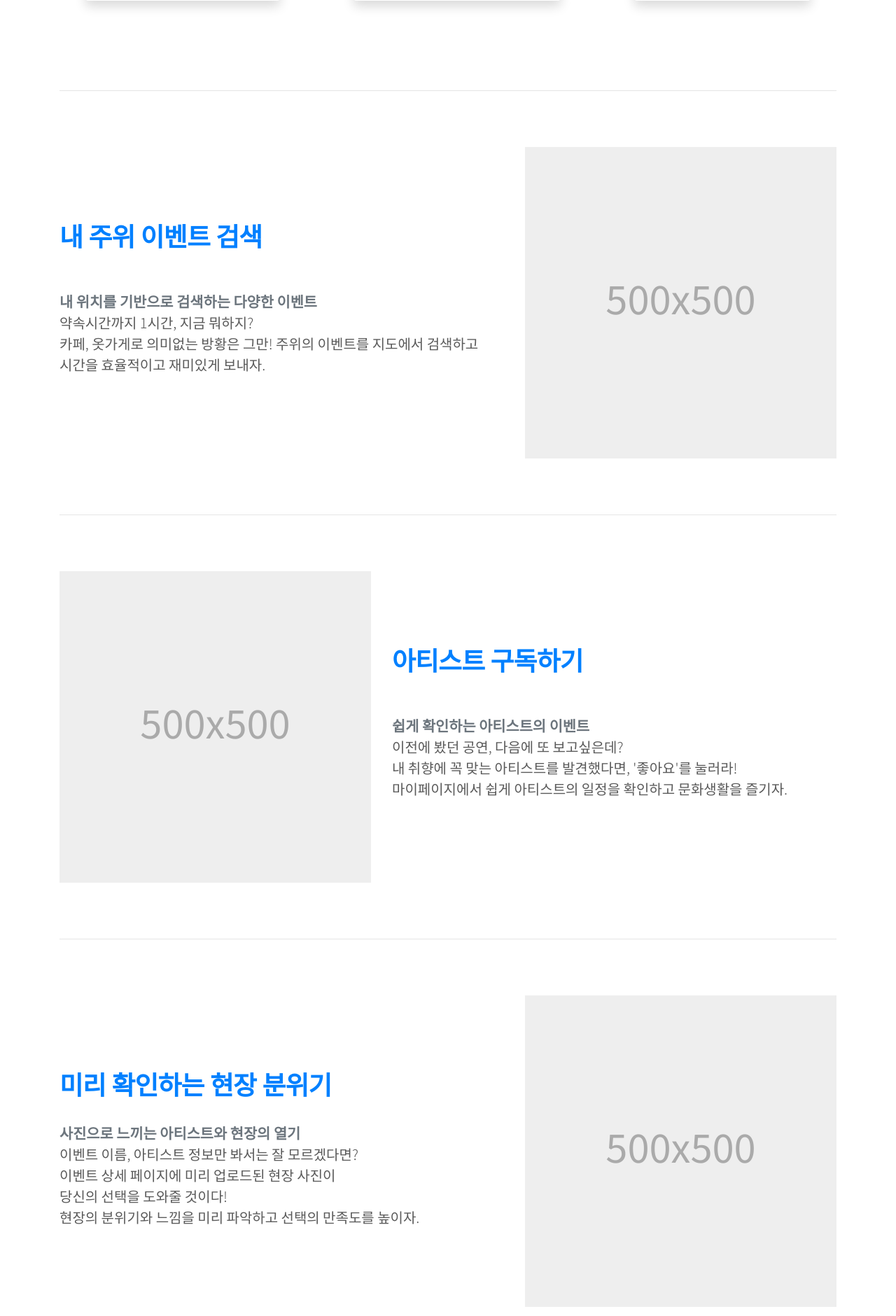
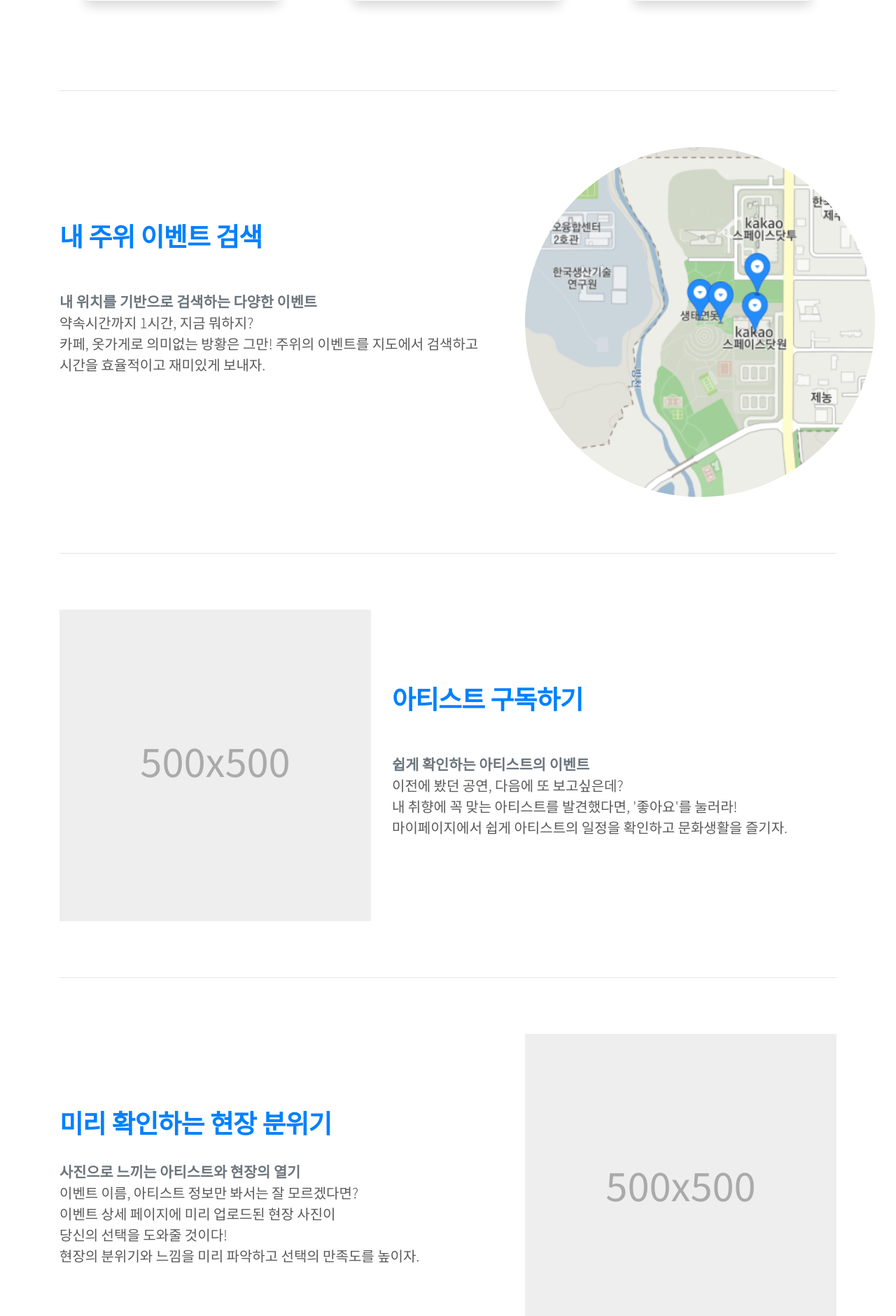
Before and after one commit to pirogramming/HelloEvent, a Django app: page / in a window 1280 px wide. Shown: the part 1134-3014 px from the top of the page at 70% size. Run offline with Django 3.2, Linux system fonts and the light colour scheme; some libraries are stand-ins or nearby versions.

Commit message:
8/12 점심 여기까지

```diff
--- a/login/templates/login/main.html
+++ b/login/templates/login/main.html
@@ -155,12 +155,8 @@
             </p>
         </div>
         <div class="col-md-5">
-            <svg class="bd-placeholder-img bd-placeholder-img-lg featurette-image img-fluid mx-auto" width="500"
-                 height="500" xmlns="http://www.w3.org/2000/svg" preserveAspectRatio="xMidYMid slice"
-                 focusable="false" role="img" aria-label="Placeholder: 500x500"><title>Placeholder</title>
-                <rect width="100%" height="100%" fill="#eee"/>
-                <text x="50%" y="50%" fill="#aaa" dy=".3em">500x500</text>
-            </svg>
+            <img class="bd-placeholder-img rounded-circle" width="500" height="500" src="/static/img/map.png"
+                 alt="map.png">
         </div>
     </div>
 
```
Also changed, not shown: static/img/map.png (added).
